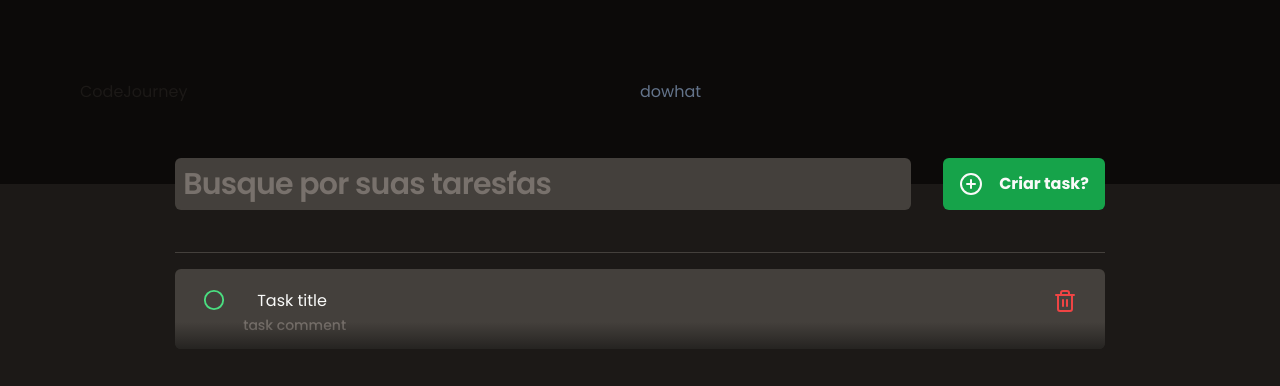
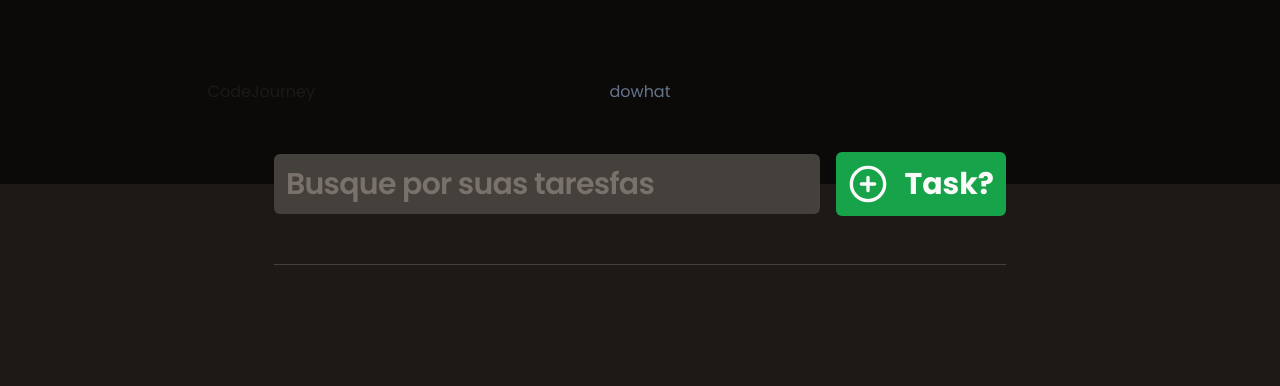
Before and after one commit to Frankdias92/code-challenges, a React (Vite) app in the folder Rocketseat-Challeges/what-to-do/: page / in a window 1280 px wide. Shown: the top 386 px of the page. Built offline with nearby package versions, Linux system fonts and the light colour scheme.

Commit message:
handle with status task

```diff
--- a/Rocketseat-Challeges/what-to-do/index.html
+++ b/Rocketseat-Challeges/what-to-do/index.html
@@ -14,7 +14,7 @@
   </head>
 
 
-  <body class="bg-stone-900 text-stone-50 antialiased">
+  <body class="bg-stone-900 text-stone-50 antialiased h-[100vh]">
     <div id="root"></div>
     <script type="module" src="/src/main.tsx"></script>
   </body>
--- a/Rocketseat-Challeges/what-to-do/package.json
+++ b/Rocketseat-Challeges/what-to-do/package.json
@@ -17,6 +17,7 @@
     "sonner": "^1.4.0"
   },
   "devDependencies": {
+    "@types/dom-speech-recognition": "^0.0.4",
     "@types/react": "^18.2.55",
     "@types/react-dom": "^18.2.19",
     "@typescript-eslint/eslint-plugin": "^6.21.0",
--- a/Rocketseat-Challeges/what-to-do/src/app.tsx
+++ b/Rocketseat-Challeges/what-to-do/src/app.tsx
@@ -1,25 +1,107 @@
-import { Header } from "./components/header";
+import { ChangeEvent, useState } from "react";
 import { NewNoteTask } from "./components/new-note-task";
 import { NoteTask } from "./components/note-task";
 
 
-const task = {
-  title: 'Task title',
-  content: 'task comment'
+interface Task {
+  id: string
+  title: string
+  content: string
+  finished: () => void
 }
 
+export function App() {
+  const [search, setSearch] = useState('')
+  const [tasks, setTasks] = useState<Task[]>(() => {
+  const tasksOnStorage = localStorage.getItem('tasks')
 
-export function App() {
+    if (tasksOnStorage) {
+      return JSON.parse(tasksOnStorage)
+    }
+
+    return []
+  })
+
+
+  function onTaskCreated({title, content, finished}: Task ) {
+    const newTask = {
+        id: crypto.randomUUID(),
+        title,
+        content,
+        finished: String,
+    }
+
+    const tasksArray = [newTask, ...tasks]
+
+
+    setTasks(tasksArray)
+
+
+    localStorage.setItem('tasks', JSON.stringify(tasksArray))
+  }
+
+  function onTaskDeleted(id: string) {
+    const newTaskArray = tasks.filter((task) => {
+      return task.id != id
+    })
+
+    setTasks(newTaskArray)
+
+    localStorage.setItem('tasks', JSON.stringify(newTaskArray))
+  }
+
+  function onTaskFinished({id, finished}: Task) {
+    const newTaskFinished = tasks.filter((task) => {
+      return task.id != id
+    })
+
+    setTasks(newTaskFinished)
+
+    localStorage.setItem('tasks', JSON.stringify(newTaskFinished))
+  }
+
+
+
+  function handleSearch(event: ChangeEvent<HTMLInputElement>) {
+    const query = event.target.value
+
+    setSearch(query)
+  }
+
+  const filteredTasks = search != ''
+    ? tasks.filter(task => task.title.toLocaleLowerCase().includes(search.toLocaleLowerCase()))
+    : tasks
+
+
   return (
-    <section className="flex flex-col h-[100vh]">
-      <Header />
+    <section className="m-auto max-w-6xl gap-y-4 flex flex-col md:w-[732px] px-5 md:px-0">
 
-      <div className="mx-auto max-w-6xl gap-y-4 flex flex-col">
-        <NewNoteTask />
+      <div className="flex sm:flex-row mx-auto items-center -translate-y-1/2
+      gap-4">
+        <input
+          type="text"
+          placeholder="Busque por suas taresfas"
+          className="bg-stone-700 text-3xl font-semibold tracking-tight
+          placeholder:text-stone-500 p-3 w-3/4
+          rounded-md items-center outline-none focus-visible:ring-2 focus-visible:ring-lime-500"
+          onChange={handleSearch}
+        />
+
+
+        <NewNoteTask onTaskCreated={onTaskCreated}  />
+      </div>
+
+      <div className="flex flex-col gap-4">
+
 
         <div className="h-px bg-stone-700"/>
 
-        <NoteTask task={task} />
+        {filteredTasks.map((task) => {
+          return (
+            <NoteTask key={task.id} task={task} onTaskDeleted={onTaskDeleted} onTaskFinished={onTaskFinished}/>
+          )
+        })}
+
       </div>
     </section>
   )
--- a/Rocketseat-Challeges/what-to-do/src/components/header.tsx
+++ b/Rocketseat-Challeges/what-to-do/src/components/header.tsx
@@ -3,13 +3,13 @@
 export function Header() {
     return (
         <header
-            className="w-full grid grid-cols-2 items-center
+            className="grid grid-cols-3 gap-4 place-items-center
             p-20 bg-stone-950">
             <div>
-                <h2 className="text-stone-900">CodeJourney</h2>
+                <h2 className="text-stone-900 ">CodeJourney</h2>
             </div>
             <div>
-                <h2 className="text-slate-500">dowhat</h2>
+                <h2 className="text-slate-500 self-stretch">dowhat</h2>
             </div>
         </header>
     )
--- a/Rocketseat-Challeges/what-to-do/src/components/new-note-task.tsx
+++ b/Rocketseat-Challeges/what-to-do/src/components/new-note-task.tsx
@@ -3,64 +3,126 @@ import { PlusCircle, X } from "lucide-react";
 import { ChangeEvent, FormEvent, useState } from "react";
 import { toast } from "sonner";
 
-export function NewNoteTask() {
+
+interface NewNoteTaskProps {
+    onTaskCreated: (title: string, content: string, finished: boolean) => void
+}
+
+
+
+let speechRecognition: SpeechRecognition | null = null
+
+
+export function NewNoteTask({ onTaskCreated }: NewNoteTaskProps) {
     const [showShouldShowOnBoarding, setShouldOnBoarding] = useState(true)
-    const [task, setTask] = useState('')
+    const [title, setTitle] = useState('')
+    const [isRecording, setIsRecording] = useState(false)
+    const [content, setContent] = useState('')
+    const [finished, setFinished] = useState(false)
 
 
     function handleStartEditor() {
         setShouldOnBoarding(false)
     }
 
-    function handleContentChange(event: ChangeEvent<HTMLTextAreaElement>) {
-        setTask(event.target.value)
+    function handleTitleChange(event: ChangeEvent<HTMLInputElement>) {
+        setTitle(event.target.value)
 
         if (event.target.value === '') {
             setShouldOnBoarding(true)
         }
     }
 
+
+
+    function handleContentTextChange(event: ChangeEvent<HTMLTextAreaElement>) {
+        setContent(event.target.value)
+    }
+
     function handleSaveTask(event: FormEvent) {
         event.preventDefault()
 
-        console.log(task)
+        if (title === '') {
+            return
+        }
+
+        onTaskCreated(title, content, finished)
+
+        setTitle('')
+        setContent('')
+        setShouldOnBoarding(true)
+
         toast.success('Tarefa criada com sucesso!')
     }
 
+    function handleStartRecording() {
+        setIsRecording(true)
+
+        const isSpeechRecongnitionAPIavailable =
+            'SpeechRecognition' in window
+            || 'webkitSpeechRecognition' in  window
+
+        if (isSpeechRecongnitionAPIavailable) {
+            alert('Infelizmente seu navegador não suporta essa aplicação de gravação.')
+            return
+        }
+
+        setIsRecording(true)
+        setShouldOnBoarding(false)
+
+        const SpeechRecognitionAPI = window.SpeechRecognition || window.webkitSpeechRecognition
+
+        speechRecognition = new SpeechRecognitionAPI()
+
+        speechRecognition.lang = 'pt-BR'
+        speechRecognition.continuous = true
+        speechRecognition.maxAlternatives = 1
+        speechRecognition.interimResults = true
+
+        speechRecognition.onresult = (event) => {
+            const transcription = Array.from(event.results).reduce((text, result) => {
+                return text.concat(result[0].transcript)
+            }, '')
+
+            setTitle(transcription)
+        }
+
+        speechRecognition.onerror = (event) => {
+            console.log(event)
+        }
+
+        speechRecognition.start()
+    }
+
+    function handleStopRecording() {
+        setIsRecording(false)
+
+        if (speechRecognition != null) {
+            speechRecognition.stop()
+        }
+    }
 
 
     return (
 
         <Dialog.Root>
-            <div className="flex flex-1 -translate-y-1/2 gap-x-8
-             hover:text-stone-200">
-
-                <input
-                type="text"
-                placeholder="Busque por suas taresfas"
-                className="w-[736px] bg-stone-700 text-3xl font-semibold tracking-tight
-                placeholder:text-stone-500
-                rounded-md p-2 items-center outline-none focus-visible:ring-2 focus-visible:ring-lime-500"
-                />
-
             <Dialog.Trigger
-                    className="flex flex-1 items-center bg-green-600 px-4 rounded-md
-                    font-bold text-stone-50 outline-none hover:bg-green-700 duration-75 gap-4
-                    focus-visible:ring-2 focus-visible:ring-lime-500"
+                className="flex flex-1 p-3 items-center gap-2 sm:gap-4 bg-green-600 rounded-md
+                font-bold text-stone-50 outline-none hover:bg-green-700 sm:duration-75
+                sm:text-3xl focus-visible:ring-2 focus-visible:ring-lime-500 duration-200"
             >
-                    <PlusCircle />
-                    Criar task?
+                <PlusCircle className="size-8 sm:size-10"/>
+                Task?
             </Dialog.Trigger>
-            </div>
 
             <Dialog.Portal>
                 <Dialog.Overlay className='inset-0 fixed bg-black/60'/>
                 <Dialog.Content
-                    className='absolute  left-1/2 top-1/2
-                    -translate-x-1/2 -translate-y-1/2 max-w-[734px] w-full h-[45vh]
-                    bg-stone-700 rounded-md flex flex-1 flex-col outline-none overflow-hidden'>
+                    className='absolute  left-1/2 top-1/2 -translate-x-1/2 -translate-y-1/2
+                    sm:max-w-[640px] w-full sm:h-[45vh] h-full sm:rounded-md
+                    bg-stone-700 flex flex-1 flex-col outline-none overflow-hidden duration-200'>
 
-                    <Dialog.Close className='fixed right-2 top-2 bg-stone-800 rounded-full p-1 text-stone-400 hover:text-red-400'>
+                    <Dialog.Close className='fixed right-2 top-2 bg-stone-800 rounded-full p-1 text-stone-400 hover:text-red-400 outline-none focus-visible:ring-2 focus-visible:ring-lime-500'>
                         <X size={20}/>
                     </Dialog.Close>
 
@@ -69,25 +131,52 @@ export function NewNoteTask() {
 
                         {showShouldShowOnBoarding ? (
 
-                            <p className="text-sm leading-6 text-stone-400">Comece <button className="font-medium text-green-500 hover:underline">gravando uma tarefa</button> em áudio ou se preferir <button onClick={handleStartEditor} className="font-medium text-green-500 hover:underline">utilize apenas texto</button>.</p>
+                            <p className="text-sm leading-6 text-stone-400">Comece <button onClick={handleStartRecording} className="font-medium text-green-500 hover:underline">gravando uma tarefa</button> em áudio ou se preferir <button onClick={handleStartEditor} className="font-medium text-green-500 hover:underline">utilize apenas texto</button>.</p>
                             ) : (
+                                <div className="flex flex-col space-y-4">
+                                    <input
+                                        autoFocus
+                                        type="text"
+                                        placeholder="Defina sua task"
+                                        onChange={handleTitleChange}
+                                        value={title}
+                                        className="bg-black/5 rounded-md p-4 outline-none focus-visible:ring-2 focus-visible:ring-lime-500"
+                                    />
                                     <textarea
-                                    autoFocus
-                                    className="text-sm leading-6 text-stone-400 bg-transparent resize-none flex-1 outline-none"
-                                    onChange={handleContentChange}
+                                        className="text-sm leading-6 text-stone-400 bg-black/5 resize-y flex-1 rounded-md outline-none focus-visible:ring-2 focus-visible:ring-lime-500
+                                        "
+                                        onChange={handleContentTextChange}
+                                        value={content}
                                     />
+                                    <span>{finished}</span>
+                                </div>
                             )}
 
                     </div>
 
-
+                    {isRecording ? (
                         <button
                             type='button'
-                        className='w-full bg-green-600 py-4 font-medium text-center text-green-950 outline-none hover:bg-green-700 hover:text-stone-200 duration-75'
+                            onClick={handleStopRecording}
+                            className='flex w-full bg-stone-900 py-4 font-medium text-center text-slate-300 outline-none hover:bg-stone-900 hover:text-stone-200 duration-75
+                            items-center justify-center gap-2'
+                        >
+                            <div className="size-3 rounded-full bg-red-500  animate-pulse"/>
+                            Gravando! (clique para finalizar)
+                        </button>
+                    ) : (
+                        <button
+                            type='button'
+                            className='w-full bg-green-600 py-4 font-medium text-center text-green-950 hover:bg-green-700 hover:text-stone-200 duration-75
+                            outline-none focus-visible:ring-2 focus-visible:ring-green-400 group focus:scale-105'
                             onClick={handleSaveTask}
                         >
+                            <span className="group-focus:text-stone-100 group-focus:animate-spin ">
                             Criar task!
+                            </span>
                         </button>
+                    )}
+
                 </Dialog.Content>
 
             </Dialog.Portal>
--- a/Rocketseat-Challeges/what-to-do/src/components/note-task.tsx
+++ b/Rocketseat-Challeges/what-to-do/src/components/note-task.tsx
@@ -1,38 +1,73 @@
 import * as Dialog from '@radix-ui/react-dialog'
-import { Circle, Trash2, X } from 'lucide-react'
+import { CheckCircle, Circle, Trash2, X } from 'lucide-react'
+import { useState } from 'react'
 
 interface NoteTaskProps {
     task: {
+        id: string
         title: string
-        content: string
+        content?: string
     }
+
+    onTaskDeleted: (id: string) => void
+
+    onTaskFinished: (id: string) => void
 }
 
-export function NoteTask({ task }: NoteTaskProps) {
+
+
+
+export function NoteTask({ task, onTaskDeleted, onTaskFinished }: NoteTaskProps) {
+    const [finished, setFinished] = useState(false)
+
+
+    function handleTaskFinished() {
+        setFinished(true)
+
+        if (finished === true) {
+            setFinished(false)
+        }
+
+
+
+    }
+
     return (
 
         <Dialog.Root>
-            <Dialog.Trigger className="flex flex-row w-full justify-between items-start
+            <Dialog.Trigger className="flex flex-row w-auto justify-between items-start
             rounded-md bg-stone-700 py-5 px-7 h-20 relative overflow-hidden
             hover:ring-2 hover:ring-stone-500 text-left
             outline-none focus-visible:ring-2 focus-visible:ring-lime-500">
                 <div className="flex flex-col pb-2">
-                    <div className="flex items-start gap-8 pr-4">
-                        <Circle size={22} className='text-green-400'/>
+                    <div className="flex items-start gap-8 ">
 
-                        <p className="w-[450px]">
+                        {finished === true ? (
+                            <button onClick={() => onTaskFinished} className='z-20'>
+                                <Circle size={22} className='text-green-400'/>
+                            </button>
+                        ) : (
+                            <button onClick={() => onTaskFinished} className='z-20'>
+                                <CheckCircle size={22} className='text-green-400'/>
+                            </button>
+                        )}
+
+
+                        <p className="overflow-hidden absolute w-3/5 sm:w-4/5 pl-10">
                             {task.title}
                         </p>
                     </div>
 
                     <div className="h-8 overflow-hidden">
-                        <p className="text-stone-500 w-[450px] pl-10 text-sm font-medium leading-6">
+                        <p className="text-stone-500 overflow-hidden absolute w-3/5 sm:w-4/5 pl-10 text-sm font-medium leading-6">
                             {task.content}
                         </p>
                     </div>
                 </div>
 
-                <button className="text-red-500 rounded-md
+                <button
+                    onClick={() => onTaskDeleted(task.id)}
+                    className="text-red-500 rounded-md
                 outline-none focus-visible:ring-2 focus-visible:ring-red-400
                 hover:text-red-400 duration-75">
                     <Trash2 />
@@ -46,16 +81,30 @@ export function NoteTask({ task }: NoteTaskProps) {
                 <Dialog.Overlay className='inset-0 fixed bg-black/60'/>
 
                 <Dialog.Content
-                    className='z-10 left-1/2 top-1/2 absolute
-                    -translate-x-1/2 -translate-y-1/2 max-w-[734px] w-full h-[45vh]
-                    bg-stone-700 rounded-md flex flex-col outline-none overflow-hidden'>
+                    className='z-50 left-1/2 top-1/2 absolute
+                    -translate-x-1/2 -translate-y-1/2
+                    sm:max-w-[640px] w-full sm:h-[45vh] h-full sm:rounded-md
+                    bg-stone-700 rounded-md flex flex-col outline-none overflow-hidden duration-200'>
 
                     <Dialog.Close className='absolute right-2 top-2 bg-stone-800 rounded-full p-1 text-stone-400 hover:text-red-400'>
                         <X size={20}/>
                     </Dialog.Close>
 
                     <div className='flex flex-1 flex-col gap-3 p-5'>
-                        <span>{task.title}</span>
+                        <div className='flex gap-4'>
+                            {finished ? (
+                                <button onClick={handleTaskFinished} className='z-20'>
+                                    <Circle size={22} className='text-green-400'/>
+                                </button>
+                            ) : (
+                                <button onClick={handleTaskFinished} className='z-20'>
+                                    <CheckCircle size={22} className='text-green-400'/>
+                                </button>
+                            )}
+                            <span className='text-xl'>{task.title}</span>
+                        </div>
+                        <div className="h-px bg-stone-600"/>
+                        <span className='texstone'>{task.content}</span>
                     </div>
 
 
@@ -63,7 +112,7 @@ export function NoteTask({ task }: NoteTaskProps) {
                         type='button'
                         className='w-full bg-stone-800 py-4 font-medium text-center to-stone-500 outline-none group'
                     >
-                        Deseja <span className='text-red-500 group-hover:underline'>apagar tarefa</span>?
+                        Deseja <span onClick={() => onTaskDeleted(task.id)} className='text-red-500 group-hover:underline'>apagar tarefa</span>?
                     </button>
                 </Dialog.Content>
 
--- a/Rocketseat-Challeges/what-to-do/src/main.tsx
+++ b/Rocketseat-Challeges/what-to-do/src/main.tsx
@@ -3,9 +3,11 @@ import ReactDOM from 'react-dom/client'
 import { App } from './app'
 import { Toaster } from 'sonner'
 import './index.css'
+import { Header } from './components/header'
 
 ReactDOM.createRoot(document.getElementById('root')!).render(
   <React.StrictMode>
+    <Header />
     <App />
     <Toaster richColors/>
   </React.StrictMode>,
--- a/package.json
+++ /dev/null
@@ -1,5 +0,0 @@
-{
-  "dependencies": {
-    "@radix-ui/react-dialog": "^1.0.5"
-  }
-}
```
Also changed, not shown: 2 other files (tests, documents, lock files or other folders). Lines whose indentation alone changed are shown as unchanged.
